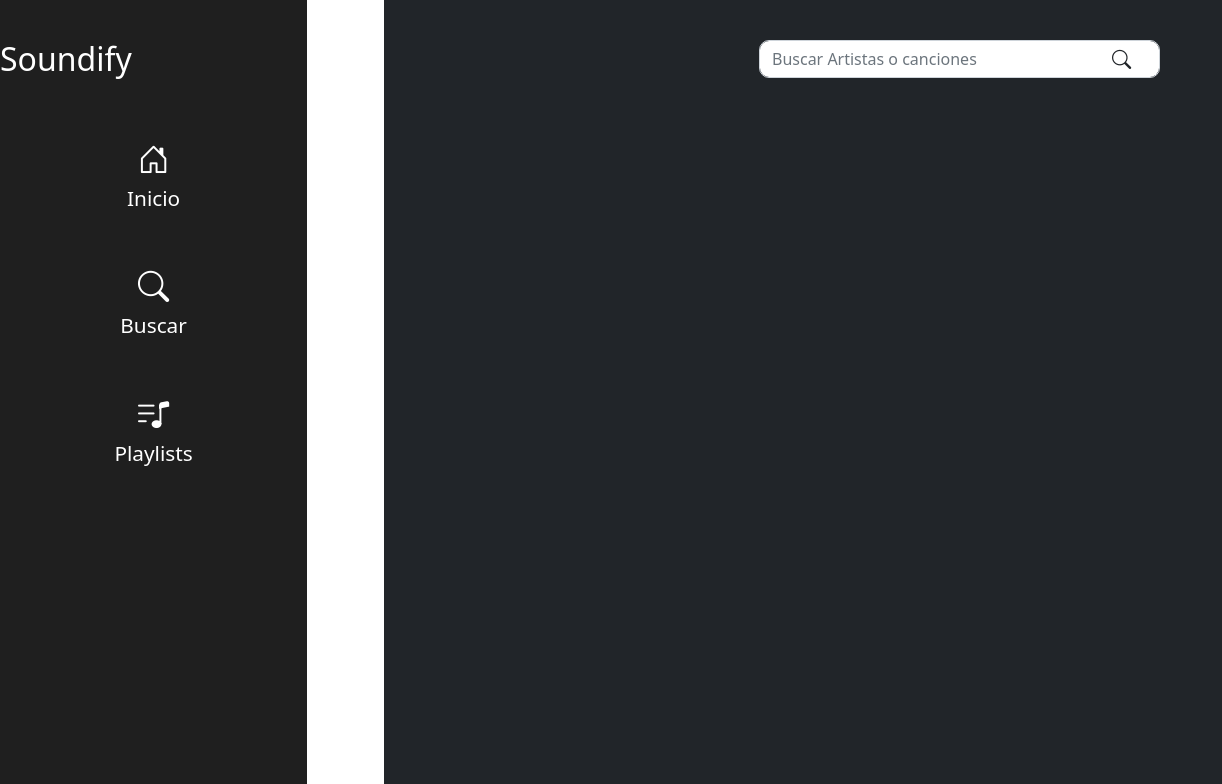
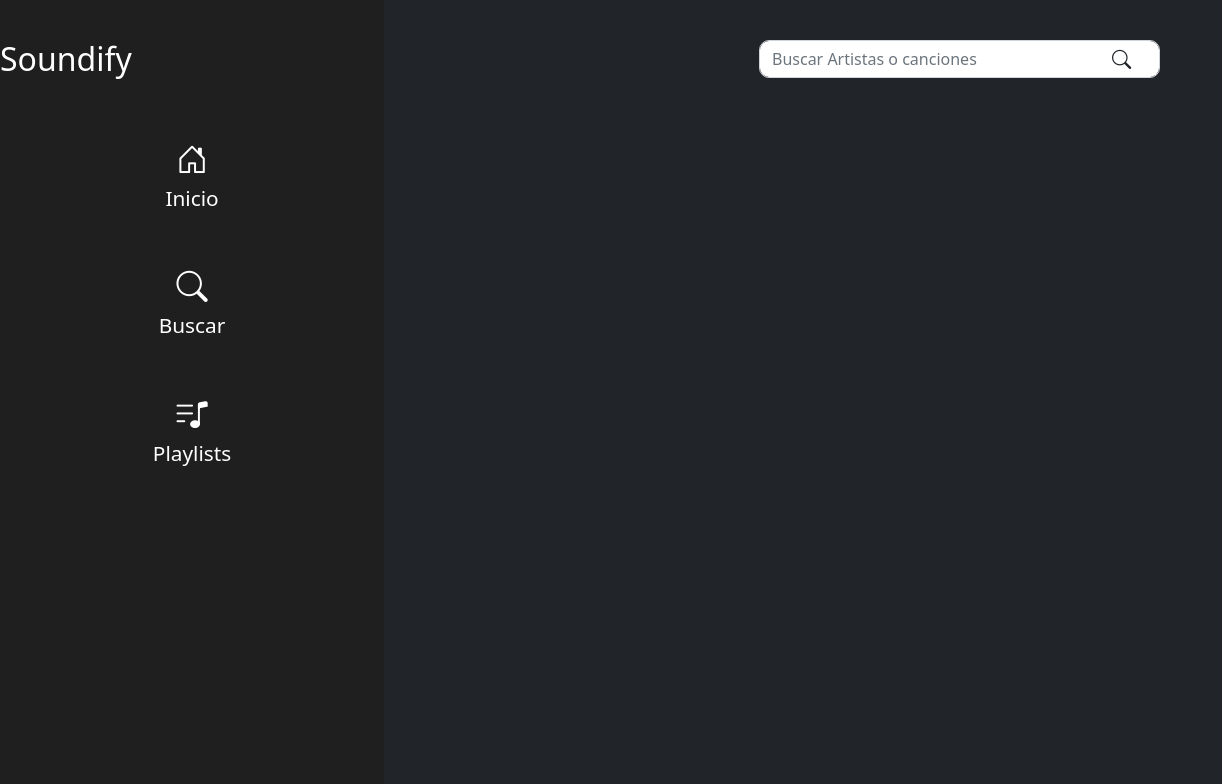
Before and after one commit to Darioorfano/SoundifyV2, a React (Create React App) app: page /c in a window 1536 px wide. Shown: the top 784 px of the page, without its empty margins (0-1222 px from the left). Built offline with nearby package versions, Linux system fonts and the light colour scheme.

Commit message:
Se modifcaron estilos de SoundifySearch

```diff
--- a/src/components/style/navbarDesktop.css
+++ b/src/components/style/navbarDesktop.css
@@ -15,7 +15,7 @@
 
     @media(min-width:1400px) {
         .navDesktop {
-            width: 20vw;
+            width:25vw;
         }
     }
 
--- a/src/views/SoundifySearch.jsx
+++ b/src/views/SoundifySearch.jsx
@@ -23,7 +23,7 @@ export default function SoundifySearch() {
 
         <Searcher carga={cargarCanciones} />
 
-        <section className="mt-2">
+        <section className="bg-dark mt-2">
 
           <div className="d-flex flex-column container bg-dark">
 
```
